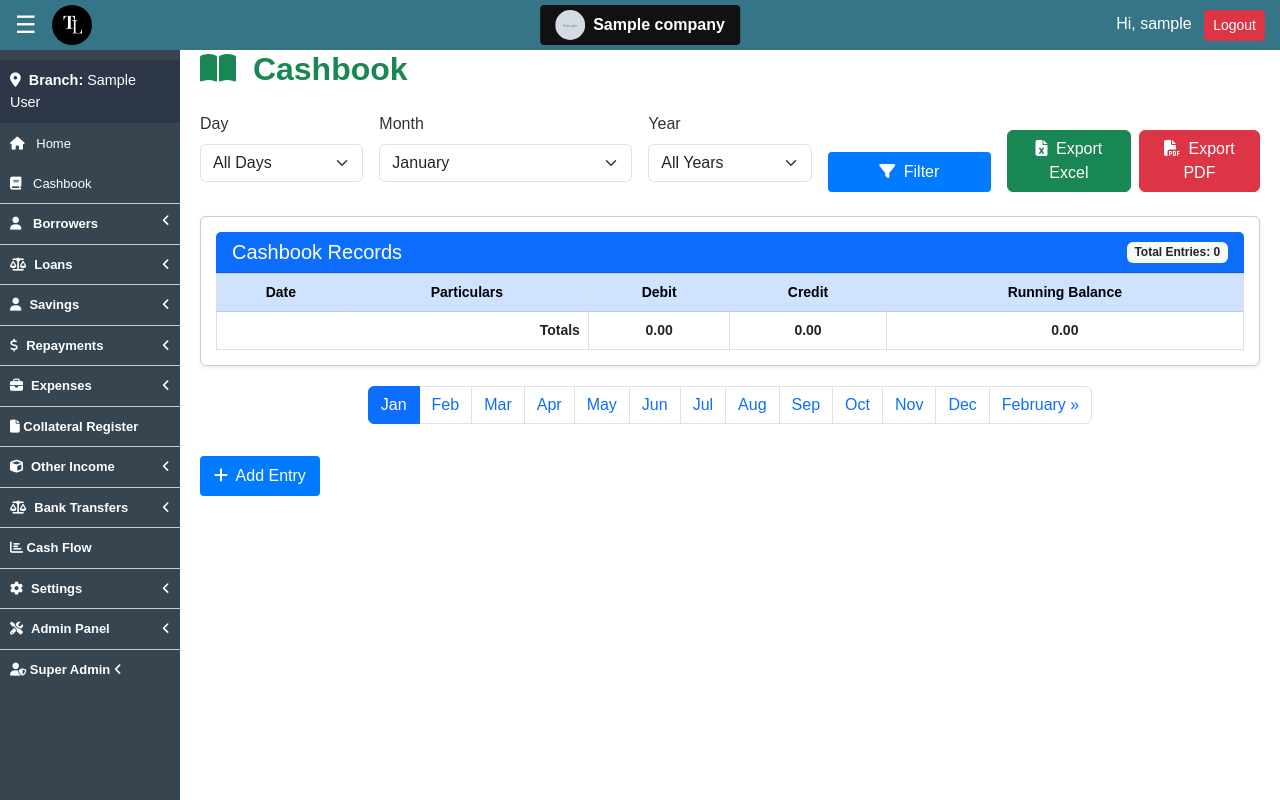
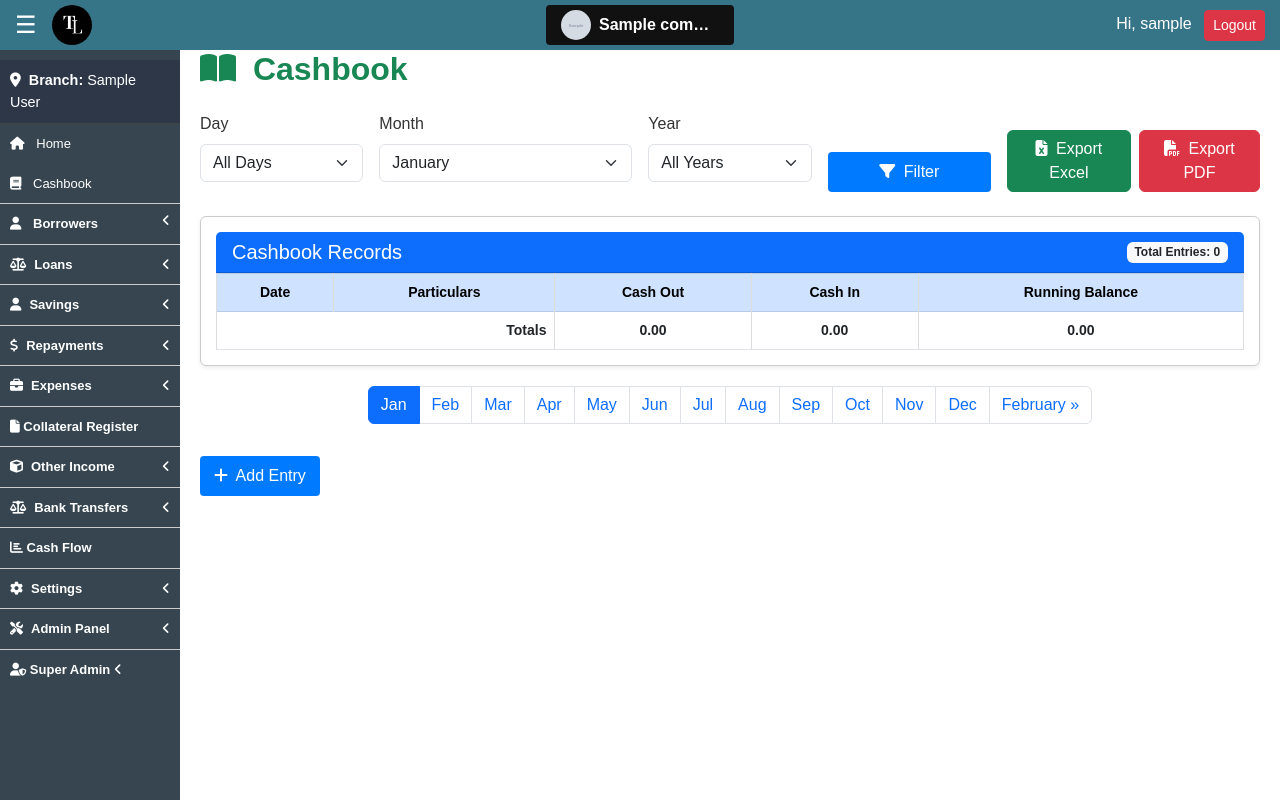
Before and after one commit to elly-techlend/techlend, a Flask app: page /cashbook/cashbook in a window 1280 px wide. Run offline with Flask 3, Linux system fonts and the light colour scheme; a user stored in the database is signed in; tables that the repository leaves empty hold one stand-in row (values such as "Sample post"); grey boxes marked "Sample" are stand-in pictures.

Commit message:
fix debit credit issue in the cash book

```diff
--- a/templates/base.html
+++ b/templates/base.html
@@ -17,8 +17,8 @@
 
   <!-- Custom CSS -->
   <link rel="stylesheet" href="{{ url_for('static', filename='style.css') }}">
-  <link rel="stylesheet" href="{{ url_for('static', filename='css/base.css') }}">
-  <link rel="stylesheet" href="{{ url_for('static', filename='css/dark.css') }}">
+  <link rel="stylesheet" href="{{ url_for('static', filename='base.css') }}">
+  <link rel="stylesheet" href="{{ url_for('static', filename='dark.css') }}">
 
   <style>
     body {
@@ -129,14 +129,14 @@
       <img src="{{ url_for('static', filename='tec.jpeg') }}" width="40" height="40" class="rounded-circle" alt="TechLend Logo">
     </div>
 
-    <div class="navbar-center">
+<div class="navbar-center d-flex align-items-center justify-content-center text-nowrap overflow-hidden">
   {% if current_user.is_authenticated and current_user.company %}
     {% if current_user.company.logo_url %}
       <img src="{{ current_user.company.logo_url }}" width="30" height="30" class="rounded-circle me-2" alt="Company Logo">
     {% else %}
       <img src="{{ url_for('static', filename='default_logo.png') }}" width="30" height="30" class="rounded-circle me-2" alt="Default Logo">
     {% endif %}
-        <span>{{ current_user.company.name }}</span>
+    <span class="text-truncate d-inline-block" style="max-width: 120px;">{{ current_user.company.name }}</span>
   {% else %}
     <span>TechLend</span>
   {% endif %}
@@ -269,13 +269,14 @@
       <form id="branchForm" action="{{ url_for('admin.set_active_branch') }}" method="post">
         {{ csrf_form.csrf_token }}
        <label for="branch_id" class="form-label"><i class="fas fa-exchange-alt me-2"></i>Switch Branch</label>
-        <select class="form-select w-80" name="branch_id" onchange="document.getElementById('branchForm').submit()">
+<select id="branch_id" name="branch_id" class="form-select w-80" onchange="document.getElementById('branchForm').submit()">
   {% for branch in current_user.company.branches %}
     <option value="{{ branch.id }}" {% if branch.id == session['active_branch_id'] %}selected{% endif %}>
       {{ branch.name }}
     </option>
   {% endfor %}
 </select>
+
       </form>
     </li>
 
--- a/templates/cashbook/view_cashbook.html
+++ b/templates/cashbook/view_cashbook.html
@@ -66,8 +66,8 @@
           <tr>
             <th>Date</th>
             <th>Particulars</th>
-            <th>Debit</th>
-            <th>Credit</th>
+            <th>Cash Out</th>
+            <th>Cash In</th>
             <th>Running Balance</th>
           </tr>
         </thead>
```
Also changed, not shown: 3 other files. Lines whose indentation alone changed are shown as unchanged.
